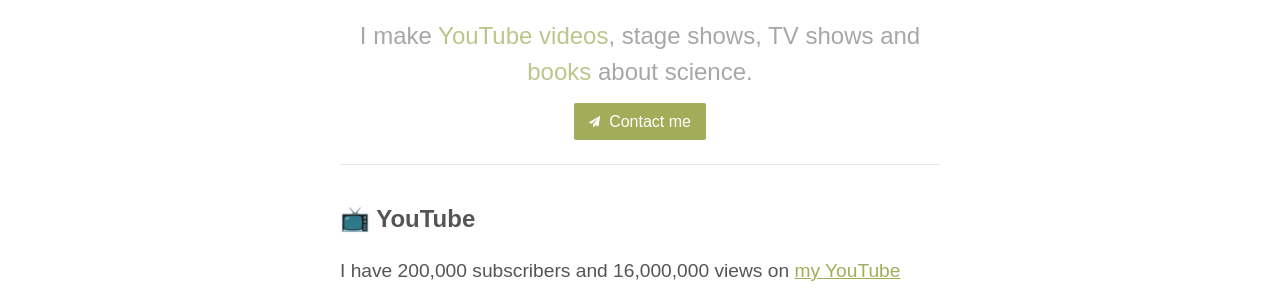
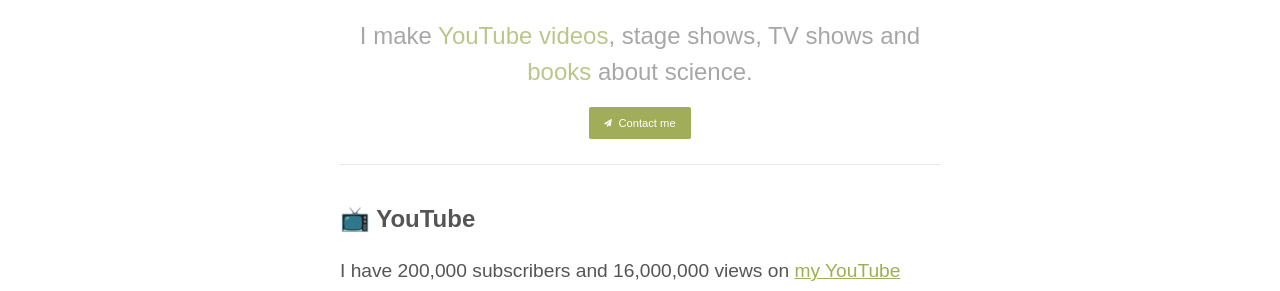
Before and after one commit to steventhebrave/steventhebrave.github.io, a Jekyll site: the page built from index.md, in a window 1280 px wide. Shown: the part 305-596 px from the top of the page. Built offline with Jekyll 4.4.1, drawn with Linux system fonts in a browser that asks for light colours.

```diff
--- a/_includes/front-page.scss
+++ b/_includes/front-page.scss
@@ -20,16 +20,6 @@ body {
 .jumbo a {
     text-decoration: none;
     font-weight: normal;
-}
-
-.main-title {
-    font-size: 3em;
-    font-weight: 800;
-    color: #111;
-    margin: 0;
-     @media screen and (max-width: $on-palm) {
-         font-size: 2em;
-    }
 }
 
 .tagline {
--- a/_includes/main.scss
+++ b/_includes/main.scss
@@ -1,4 +1,3 @@
-
 @import "variables";
 
 // Use media queries like this:
--- a/_includes/page.scss
+++ b/_includes/page.scss
@@ -17,21 +17,6 @@ body {
     border-bottom: 1px solid $grey-color-light;
 }
 
-.jumbo a {
-    text-decoration: none;
-    font-weight: normal;
-}
-
-.main-title {
-    font-size: 3em;
-    font-weight: 800;
-    color: #111;
-    margin: 0;
-     @media screen and (max-width: $on-palm) {
-         font-size: 2em;
-    }
-}
-
 nav {
     background: #F5F5F5;
     border-bottom: 4px solid $brand-color;
--- a/_sass/_layout.scss
+++ b/_sass/_layout.scss
@@ -260,11 +260,24 @@ picture img {
     border-radius: 2px;
     border: none;
     padding: 10px 15px;
+    text-decoration: none;
+    font-size: 0.7em;
     &:hover{
         color: #fff;
         background-color: $h-color;
     }
 }
+
+.main-title {
+    font-size: 3em;
+    font-weight: 800;
+    color: #111;
+    margin: 0;
+     @media screen and (max-width: $on-palm) {
+         font-size: 2em;
+    }
+}
+
 
 #mc_embed_signup{
     background:#fff;
--- a/index.md
+++ b/index.md
@@ -28,11 +28,11 @@ You'll also find me performing science comedy shows with [Helen Arney](http://he
 
 ## ✒️ Books
 
-I've written 3 books for kids: [How To Be A Scientist](https://amzn.to/2Dd0ejn), [The Bacteria Book](https://amzn.to/2yFuort) and [Science is Magic](https://amzn.to/2OVDjzg).
+I've written 3 books for kids: [How To Be A Scientist](/books), [The Bacteria Book](/books) and [Science is Magic](/books).
 
 [{% include img.html image="all3small.jpg" ratio="56.25" alt="Kids books by Steve Mould" %}](https://amzn.to/2Oav7Gh)
 
-And I've written a book for adults with [Helen Arney](http://helenarney.com/) called [The Element In The Room](https://amzn.to/2yGRbmM).
+And I've written a book for adults with [Helen Arney](http://helenarney.com/) called [The Element In The Room](/books).
 
 [{% include img.html image="teitr.png" ratio="56.25" alt="The Element In The Room book" %}](https://amzn.to/2Oav7Gh)
 
@@ -46,8 +46,6 @@ I set up an online shop called [Maths Gear](https://mathsgear.co.uk) with Matt P
 
 Any questions of comments, [get in touch](/contact).
 
-<!-- test -->
-
 ## ✉️ Subscribe to the mailing list
 
 I've never actually sent an email to this list. But at some point I might use it to send an update about what I'm up to.
```
Also changed, not shown: _pages/books.md (added, +8 -0 lines).
